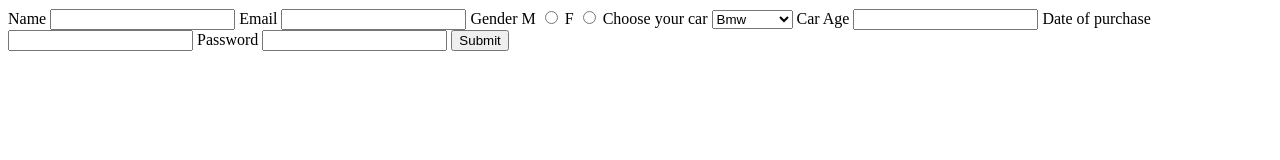
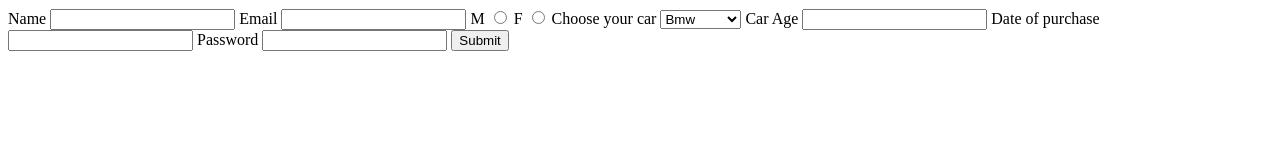
Before and after one commit to acciojob/car-insurance-form-lingalaabhi34, a website: page main.html in a window 1280 px wide. Drawn offline with Linux system fonts and the light colour scheme.

Commit message:
created a submission

```diff
--- a/main.html
+++ b/main.html
@@ -13,11 +13,10 @@
 		<input  type="text" id="name" required>
 		<label for="email">Email</label>
 		<input  type="email" id="email" required>
-		<label >Gender</label>
 		<label for="gender_m">M</label>
-		<input type="radio" id="gender_m" name="Gender"  required>
+		<input type="radio" id="gender_m" name="gender"  required>
 		<label for="gender_f">F</label>
-		<input type="radio" id="gender_f" name="Gender"  required>
+		<input type="radio" id="gender_f" name="gender"  required>
 		<label for="cars">Choose your car</label>
 		<select id="cars" >
 			<option>Bmw</option>
@@ -30,7 +29,7 @@
 		<input text="date" id="dop"  required>
 		<label for="password">Password</label>
 		<input type="password" id="password" required>
-		<button type="button">Submit</button>
+		<button type="submit">Submit</button>
 	</form>
     <script type="text/javascript" src="./script.js">
 </script>
```
